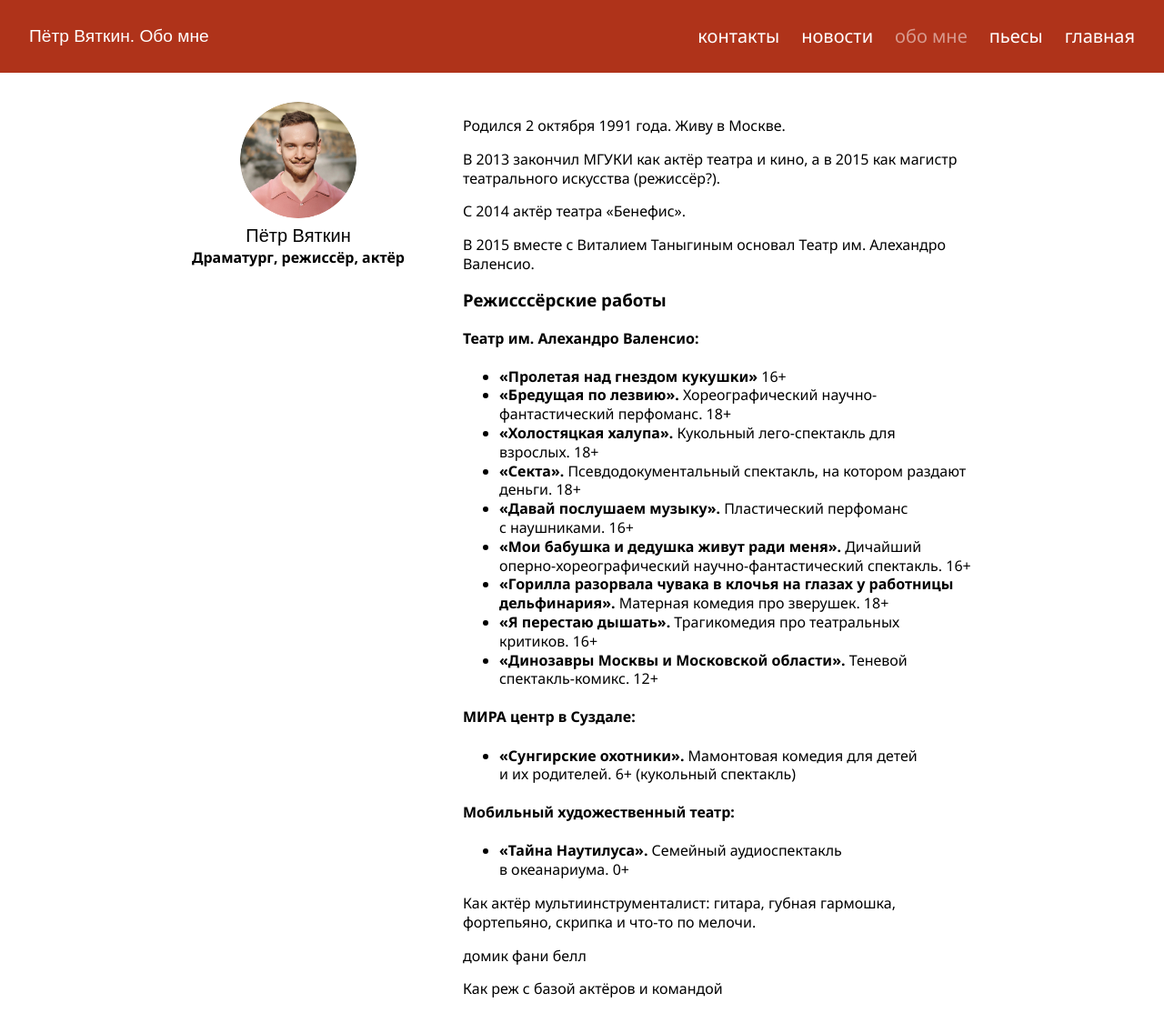
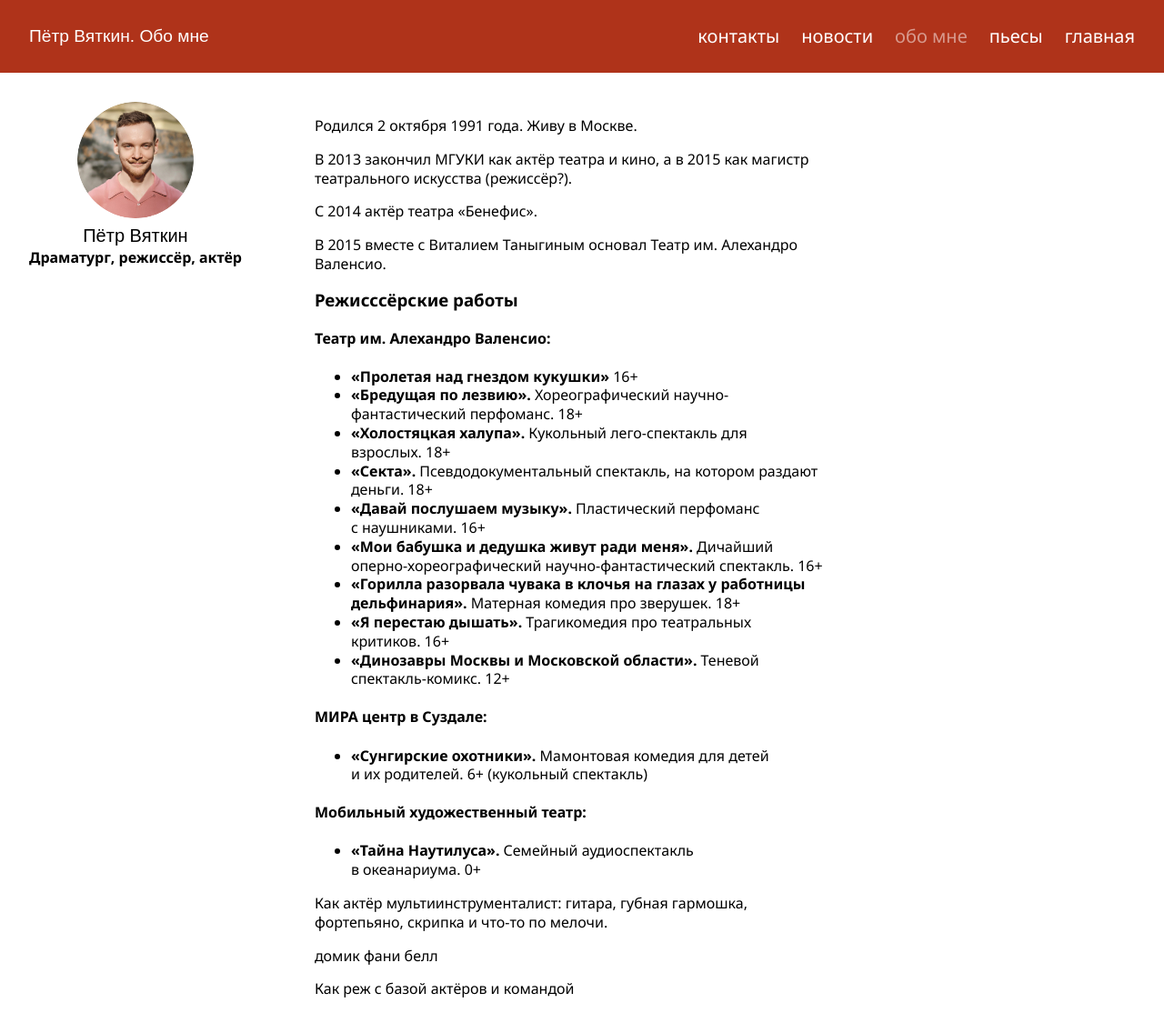
Before and after one commit to 1640max/vyatkin, a Jekyll site: the page built from about.html, in a window 1280 px wide. Shown: the whole page at 91% size. Built offline with Jekyll 4.4.1, drawn with Linux system fonts in a browser that asks for light colours; some web fonts are replaced.

Commit message:
Исправил позиционирование эбаута

```diff
--- a/_sass/_about.scss
+++ b/_sass/_about.scss
@@ -1,7 +1,7 @@
 .about {
 	display: grid;
   grid-auto-flow: row;
-  gap: 1.5rem 5vw;
+  gap: 1.5rem 5rem;
 
   @media (min-width: $md) {
     grid-auto-flow: column;
--- a/about.html
+++ b/about.html
@@ -3,8 +3,8 @@ layout: page
 title: Обо мне
 ---
 
-<div class="body__margin body__align-center">
-  <article class="about about__self">
+<!-- TODO: Дописать и отформатировать текст -->
+<article class="about about__self body__margin">
   <header class="about__header">
     <img class="about__photo" src="assets/img/main.jpg" alt="Пётр Вяткин">
     <h2 class="about__name">Пётр Вяткин</h2>
@@ -46,4 +46,3 @@ title: Обо мне
     <p class="paragraph">Как реж с базой актёров и командой</p>
   </div>
 </article>
-</div>
--- a/style.scss
+++ b/style.scss
@@ -64,12 +64,6 @@ $indent-xl: 2rem;
   }
 }
 
-.body__align-center {
-  display: flex;
-  flex-direction: column;
-  align-items: center;
-}
-
 .link {
   color: $red;
 }
```
Lines whose indentation alone changed are shown as unchanged.
